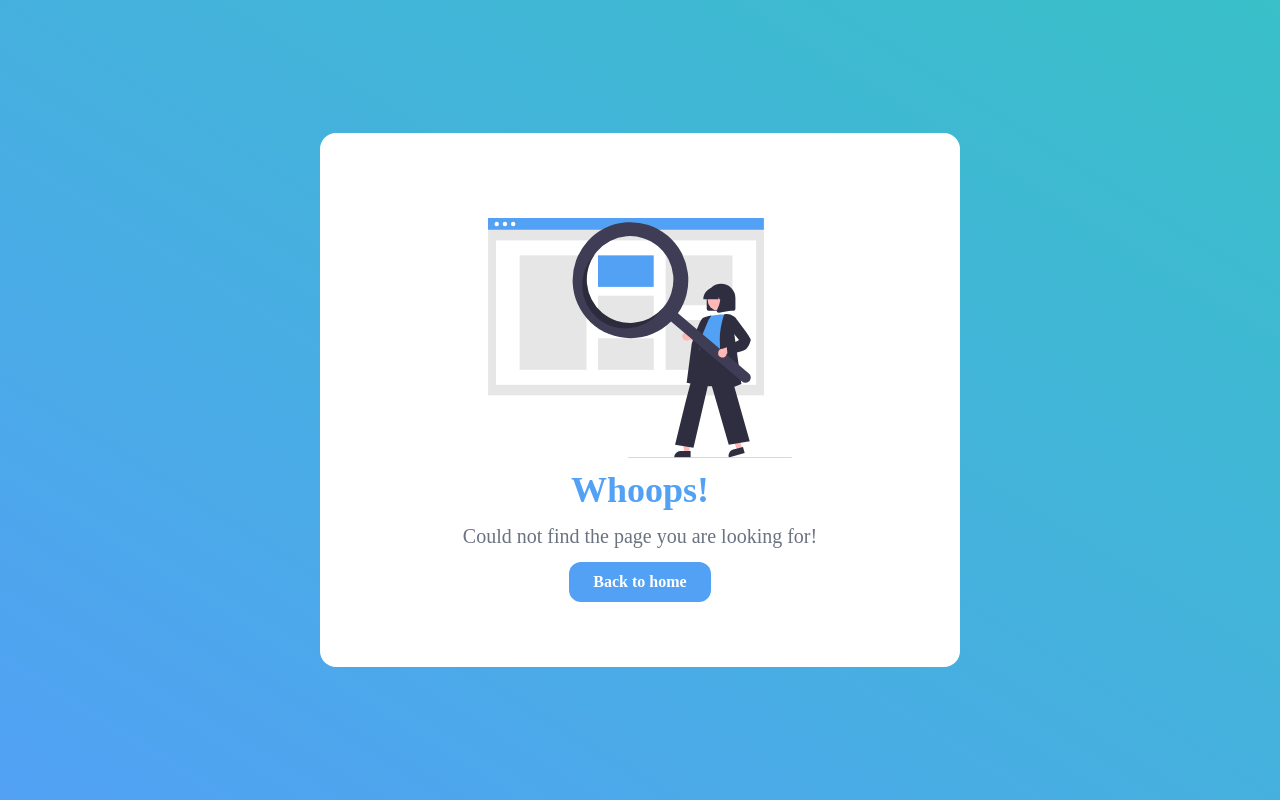
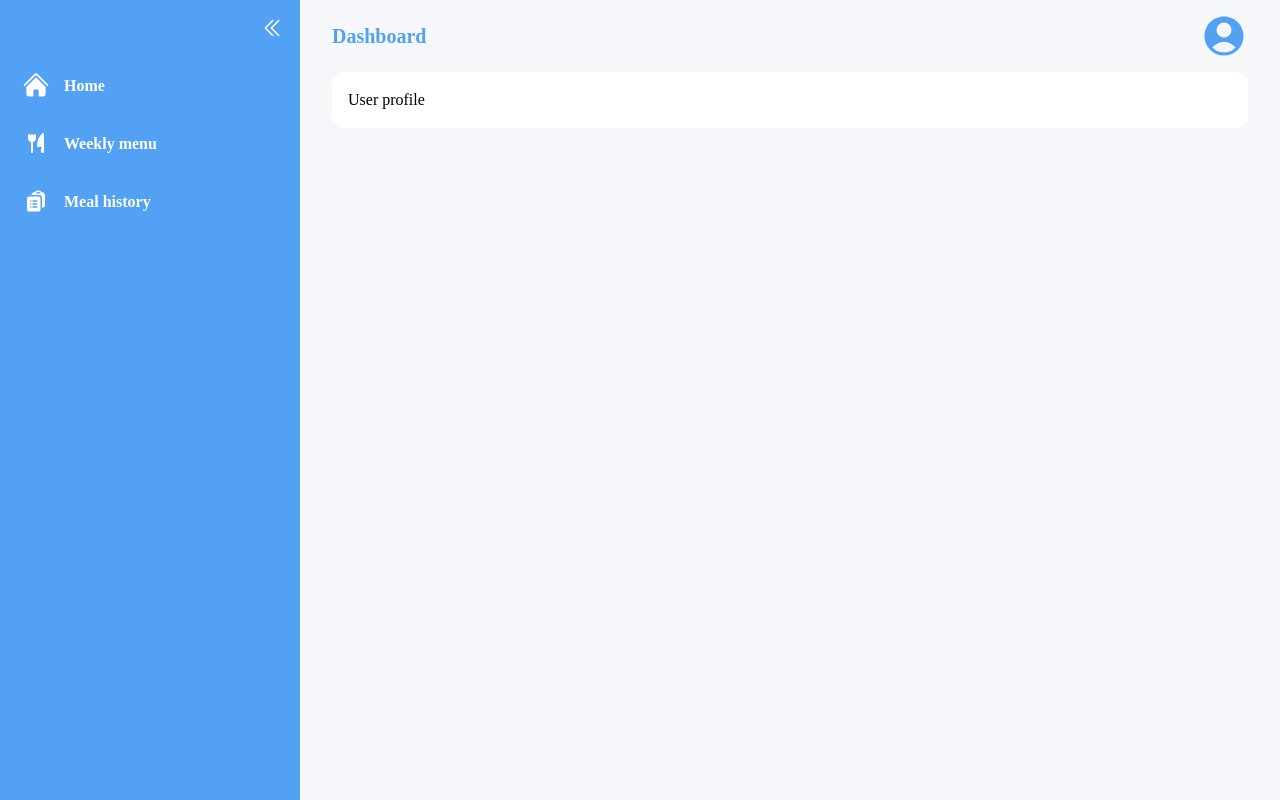
Before and after one commit to anhbanlinhle/tql-restaurant, a Vue app in the folder client/: page /profile in a window 1280 px wide. Built offline with nearby package versions, Linux system fonts and the light colour scheme; a web font is replaced by a local one; what vue3-google-login would draw is missing.

Commit message:
add user profile page

```diff
--- a/client/src/components/UI/ProfileDropdown.vue
+++ b/client/src/components/UI/ProfileDropdown.vue
@@ -1,5 +1,6 @@
 <script setup>
 import { ref } from 'vue';
+import { RouterLink } from 'vue-router';
 
 const popupShowed = ref(false);
 </script>
@@ -11,13 +12,15 @@ const popupShowed = ref(false);
         </svg>
         <Transition name="bounce">
             <div v-if="popupShowed" class="bg-white flex flex-col space-y-3 text-[#1d1d1d] p-3 rounded-lg absolute z-10 w-fit mt-12 mr-1 shadow-md">
+                <RouterLink to="/profile" @click="popupShowed = false">
                     <div class="flex items-center cursor-pointer space-x-2 transition-colors duration-200 ease-in-out hover:text-[#52a1f5]">
                         <svg xmlns="http://www.w3.org/2000/svg" fill="none" viewBox="0 0 24 24" stroke-width="1.5" stroke="currentColor" class="w-6 h-6">
                             <path stroke-linecap="round" stroke-linejoin="round" d="M15.75 6a3.75 3.75 0 11-7.5 0 3.75 3.75 0 017.5 0zM4.501 20.118a7.5 7.5 0 0114.998 0A17.933 17.933 0 0112 21.75c-2.676 0-5.216-.584-7.499-1.632z" />
                         </svg>
                         <p class="font-medium">Profile</p>
                     </div>
-                <RouterLink to="/auth/login">
+                </RouterLink>
+                <RouterLink to="/auth/login" @click="popupShowed = false">
                     <div class="flex items-center cursor-pointer space-x-2 transition-colors duration-200 ease-in-out hover:text-[#52a1f5]">
                         <svg xmlns="http://www.w3.org/2000/svg" fill="none" viewBox="0 0 24 24" stroke-width="1.5" stroke="currentColor" class="w-6 h-6">
                             <path stroke-linecap="round" stroke-linejoin="round" d="M15.75 9V5.25A2.25 2.25 0 0013.5 3h-6a2.25 2.25 0 00-2.25 2.25v13.5A2.25 2.25 0 007.5 21h6a2.25 2.25 0 002.25-2.25V15m3 0l3-3m0 0l-3-3m3 3H9" />
@@ -37,6 +40,7 @@ const popupShowed = ref(false);
 
 .bounce-leave-active {
     animation: bounce-in 0.5s reverse;
+    transform: translate(0);
 }
 
 @keyframes bounce-in {
--- /dev/null
+++ b/client/src/pages/UserProfile.vue
@@ -0,0 +1,5 @@
+<template>
+    <div class="bg-white p-4 w-full rounded-xl">
+        User profile
+    </div>
+</template>
--- a/client/src/router/index.js
+++ b/client/src/router/index.js
@@ -42,6 +42,11 @@ const router = createRouter({
           name: 'MealHistory',
           component: () => import('@/pages/UserMealHistory.vue'),
         },
+        {
+          path: 'profile',
+          name: 'UserProfile',
+          component: () => import('@/pages/UserProfile.vue'),
+        },
       ]
     },
     {
```
Lines whose indentation alone changed are shown as unchanged.
